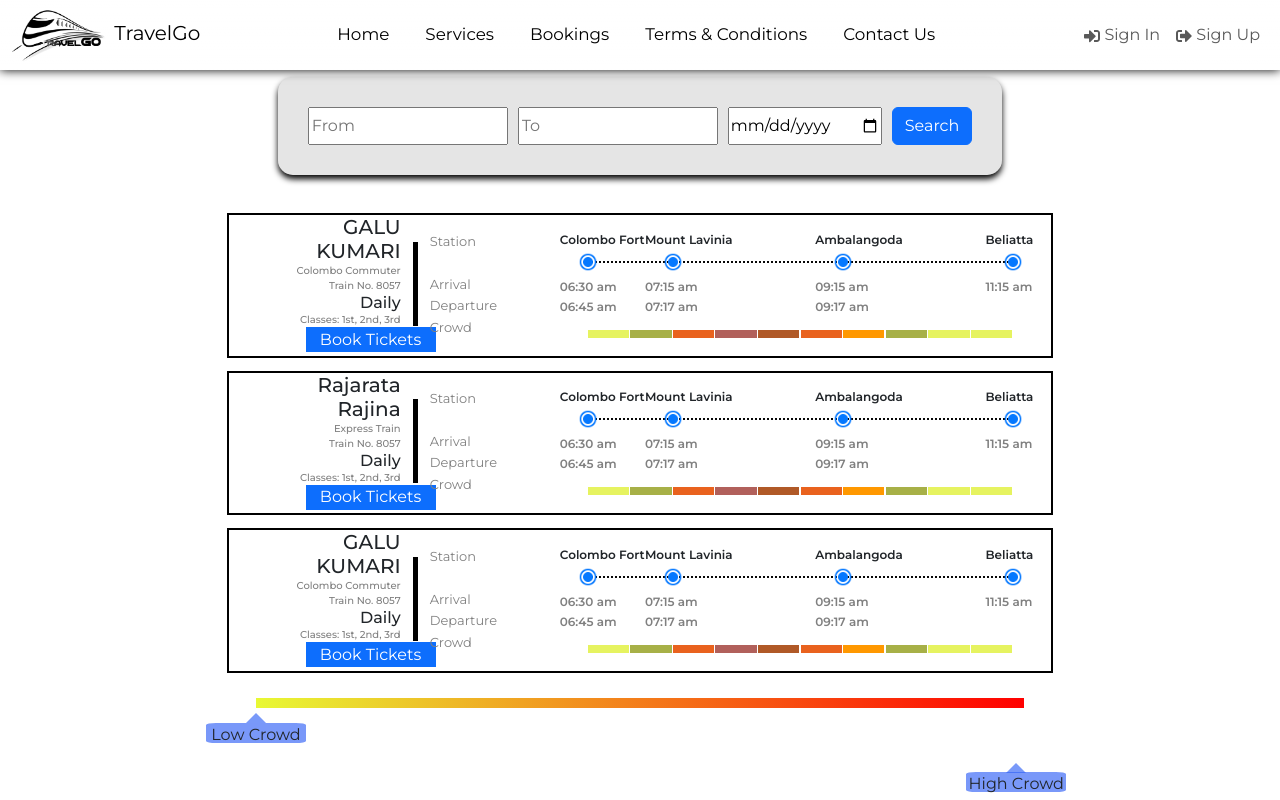
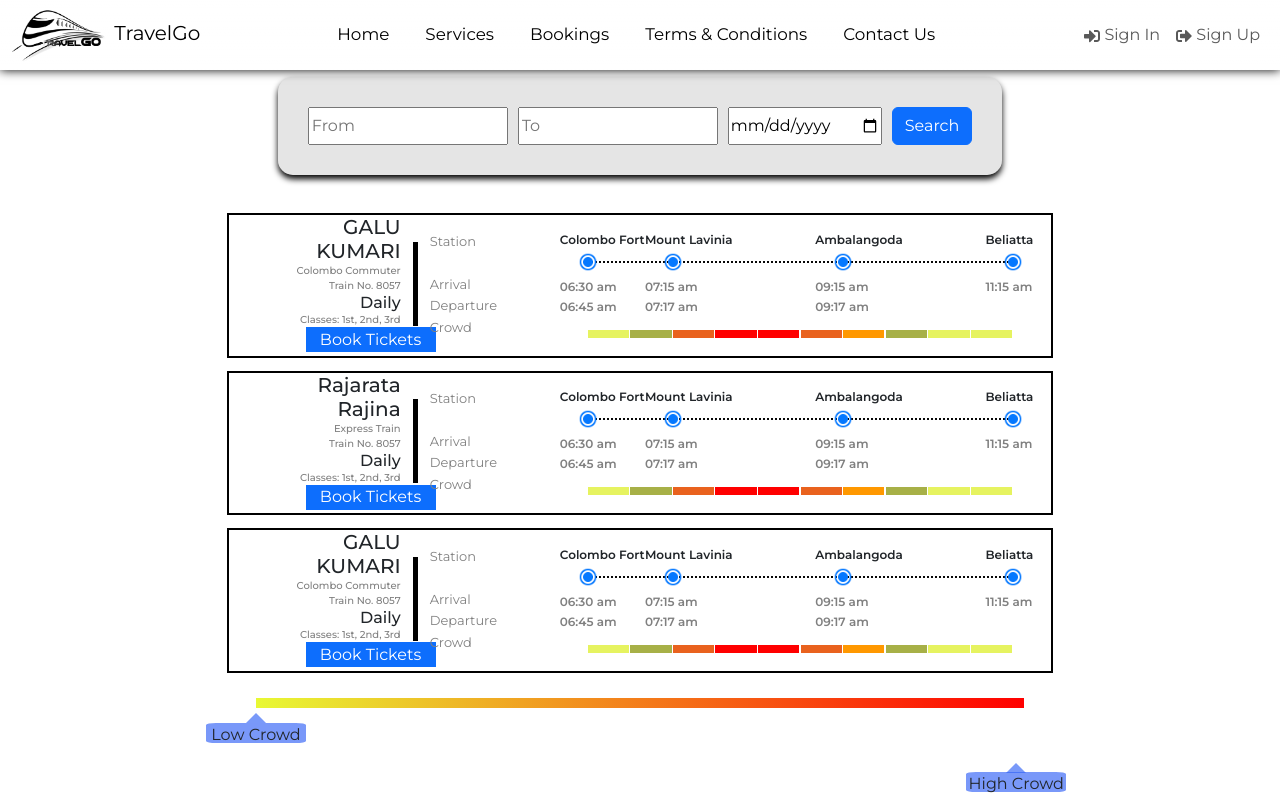
Before and after one commit to nadeeshaMadusanka99/TravelGo-Frontend, a React (Vite) app: page /booking in a window 1280 px wide. Built offline with nearby package versions, Linux system fonts and the light colour scheme.

Commit message:
added in scss

```diff
--- a/src/Screens/Booking/Booking.scss
+++ b/src/Screens/Booking/Booking.scss
@@ -1,5 +1,4 @@
 @import '../Common/main.scss';
-$colors: #e6f360, #a7b047, #e9621e, #b1605b, #b05927, #e9621e, #ff9800, #a7b047, #e6f360, #e6f360;
 
 .booking{
     display: flex;
@@ -202,17 +201,6 @@ $colors: #e6f360, #a7b047, #e9621e, #b1605b, #b05927, #e9621e, #ff9800, #a7b047,
                   height: 8px;
                   position: relative ;
                   transform: translateY(600%);
-
-                  @for $i from 1 through length($colors) {
-                    .crowd-rectangle:nth-child(#{$i}) {
-                      background-color: nth($colors, $i);
-                      height: 100%;
-                      width:9.7%;
-                      position: relative;
-                      left: calc(#{$i} * 10% - 10%);
-                      bottom: calc(#{$i} * 100% );
-                    }
-                  }
                 }
 
               }
--- a/src/Screens/Booking/MapContainer.jsx
+++ b/src/Screens/Booking/MapContainer.jsx
@@ -5,6 +5,19 @@ import './Booking.scss';
 
 
 const MapContainer = ({ trainName, trainType, trainNo, schedule, classes }) => {
+  const colors = ['#e6f360', '#a7b047', '#e9621e', '#ff0000', '#ff0000', '#e9621e', '#ff9800', '#a7b047', '#e6f360', '#e6f360'];
+
+  const crowdRectangleStyles = Array.from({ length: 10 }).map((_, index) => ({
+    backgroundColor: colors[index],
+    height: '100%',
+    width: '9.7%',
+    position: 'relative',
+    left: `calc(${index + 1} * 10% - 10%)`,
+    bottom: `calc(${index + 1} * 100%)`,
+  }));
+
+
+
   return (
     <div className="map-container">
       <Container>
@@ -45,7 +58,7 @@ const MapContainer = ({ trainName, trainType, trainNo, schedule, classes }) => {
             </div>
             <div className="crowd-line">
               {Array.from({ length: 10 }).map((_, index) => (
-                <div className={`crowd-rectangle ${index + 1}`} key={index}></div>
+                <div className={`crowd-rectangle ${index + 1}`} key={index} style={crowdRectangleStyles[index]}></div>
               ))}
             </div>
           </Col>
```
